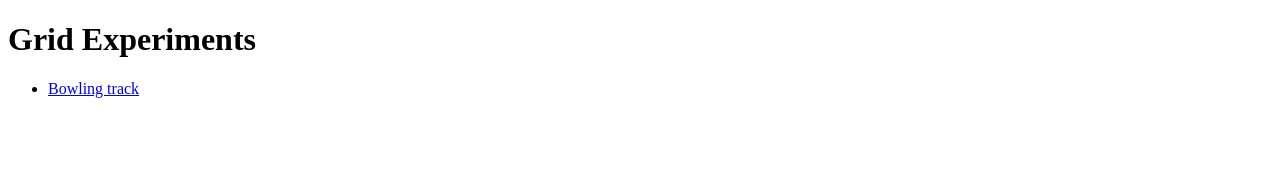
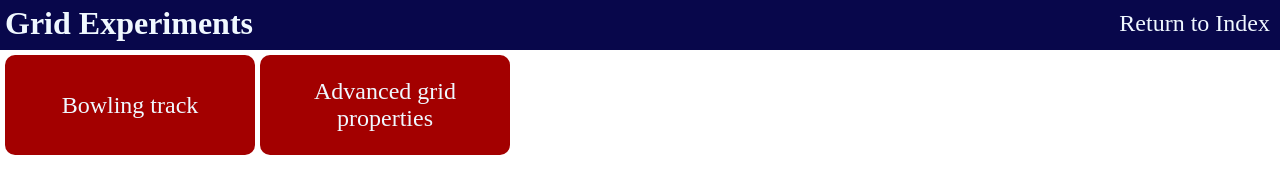
Before and after one commit to MarcinSkic/grid-odin, a plain HTML site: page index.html in a window 1280 px wide. Drawn offline with Linux system fonts and the light colour scheme.

Commit message:
Create standardized styling for my websites

```diff
--- /dev/null
+++ b/css/indexDesign.css
@@ -0,0 +1,50 @@
+h1 {
+    background-color: #08074b;
+}
+
+a.return-to-menu {
+    background-color: #08074b;
+}
+
+a.return-to-menu:hover {
+    background-color: #06052b;
+}
+
+nav > ul {
+    margin: 5px;
+    padding: 0px;
+
+    display: grid;
+    grid-template-columns: repeat(auto-fill,minmax(250px,1fr));
+    grid-auto-rows: 100px;
+    gap: 5px;
+}
+
+
+
+nav li {
+    list-style: none;
+    background-color: #a30000;
+    border-radius: 10px;
+    padding: 5px;
+}
+
+nav li:hover {
+    background-color: #7a0e0e;
+}
+
+nav a {
+    display: flex;
+    align-items: center;
+    justify-content: center;
+
+    height: 100%;
+
+    text-align: center;
+    font-size: 1.5rem;
+}
+
+nav *:any-link {
+    text-decoration: none;
+    color: aliceblue;
+}
--- /dev/null
+++ b/css/stapleDesign.css
@@ -0,0 +1,49 @@
+body {
+    margin: 0;
+    padding: 0;
+    height: 100vh;
+}
+
+header{
+    position: relative;
+    background-color: #1f3270;
+}
+
+h1 {
+    margin: 0;
+    padding: 5px 5px;
+    height: 2.5rem;
+
+    color: aliceblue;
+
+}
+
+main {
+    height: calc(100vh - 2.5rem);
+    display: flex;
+    align-items: center;
+    justify-content: center;
+}
+
+.return-to-menu {
+    font-size: 1.5rem;
+
+    color: aliceblue;
+    background-color: #1f3270;
+
+    padding: 10px;
+
+    z-index: 10;
+    position: absolute;
+    top: 0px;
+    right: 0px;
+    text-decoration: none;
+}
+
+.return-to-menu:hover{
+    background-color: #18285f;
+}
+
+.return-to-menu:active{
+    background-color: #344681;
+}
--- a/index.html
+++ b/index.html
@@ -4,14 +4,20 @@
     <meta charset="UTF-8">
     <meta http-equiv="X-UA-Compatible" content="IE=edge">
     <meta name="viewport" content="width=device-width, initial-scale=1.0">
+    <link rel="stylesheet" href="css/stapleDesign.css">
+    <link rel="stylesheet" href="css/indexDesign.css">
     <title>Main</title>
 </head>
 <body>
-    <h1>Grid Experiments</h1>
-    <ul>
-        <li>
-            <a href="pages/bowlingTrack.html">Bowling track</a>
-        </li>
-    </ul>
+    <header>
+        <h1>Grid Experiments</h1>
+    </header>
+    <a href="index.html" class="return-to-menu">Return to Index</a>
+    <nav>
+        <ul>
+            <li><a href="pages/bowlingTrack.html">Bowling track</a></li>
+            <li><a href="pages/advanced-grid-properties-exercise.html">Advanced grid properties</a></li>
+        </ul>
+    </nav>
 </body>
 </html>
```
